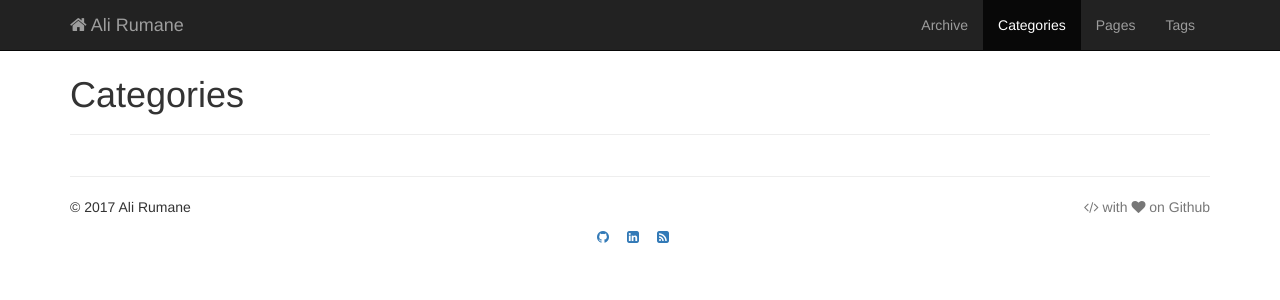
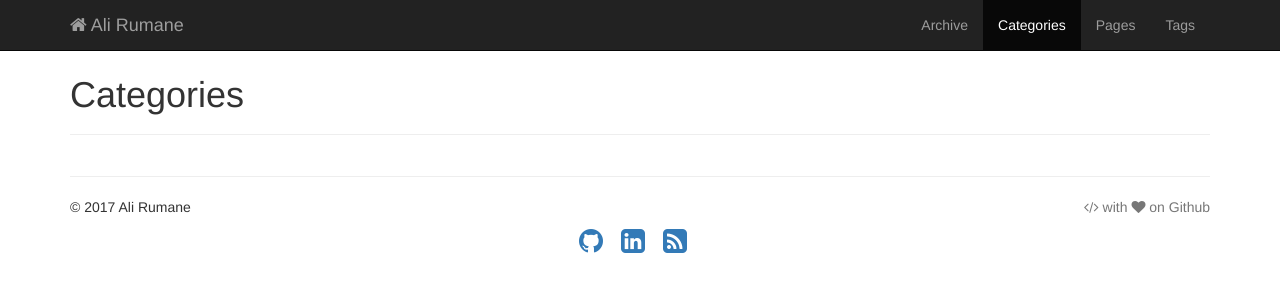
Before and after one commit to alirumane/ali-backup, a Jekyll site: the page built from categories.html, in a window 1280 px wide. Shown: the top 300 px of the page. Built offline with Jekyll 4.4.1, drawn with Linux system fonts in a browser that asks for light colours.

Commit message:
Update default.html

```diff
--- a/_includes/themes/bootstrap/default.html
+++ b/_includes/themes/bootstrap/default.html
@@ -55,9 +55,9 @@
           </span>
         </p>
         <p class="text-center">
-          <a class="icon-link" href="https://github.com/alirumane" style="margin-right: 1em;"><i class="fa fa-github" aria-hidden="true"></i></a>
-          <a class="icon-link" href="http://www.linkedin.com/in/alinmrumane" style="margin-right: 1em;"><i class="fa fa-linkedin-square" aria-hidden="true"></i></a>
-          <a class="icon-link" href="{{ site.base-url }}/rss" style="margin-right: 1em;"><i class="fa fa-rss-square" aria-hidden="true"></i></a>
+          <a class="icon-link" href="https://github.com/alirumane" style="margin-right: 1em;"><i class="fa fa-github fa-2x" aria-hidden="true"></i></a>
+          <a class="icon-link" href="http://www.linkedin.com/in/alinmrumane" style="margin-right: 1em;"><i class="fa fa-linkedin-square fa-2x" aria-hidden="true"></i></a>
+          <a class="icon-link" href="{{ site.base-url }}/rss" style="margin-right: 1em;"><i class="fa fa-rss-square fa-2x" aria-hidden="true"></i></a>
 
       </p>
       </footer>
```
